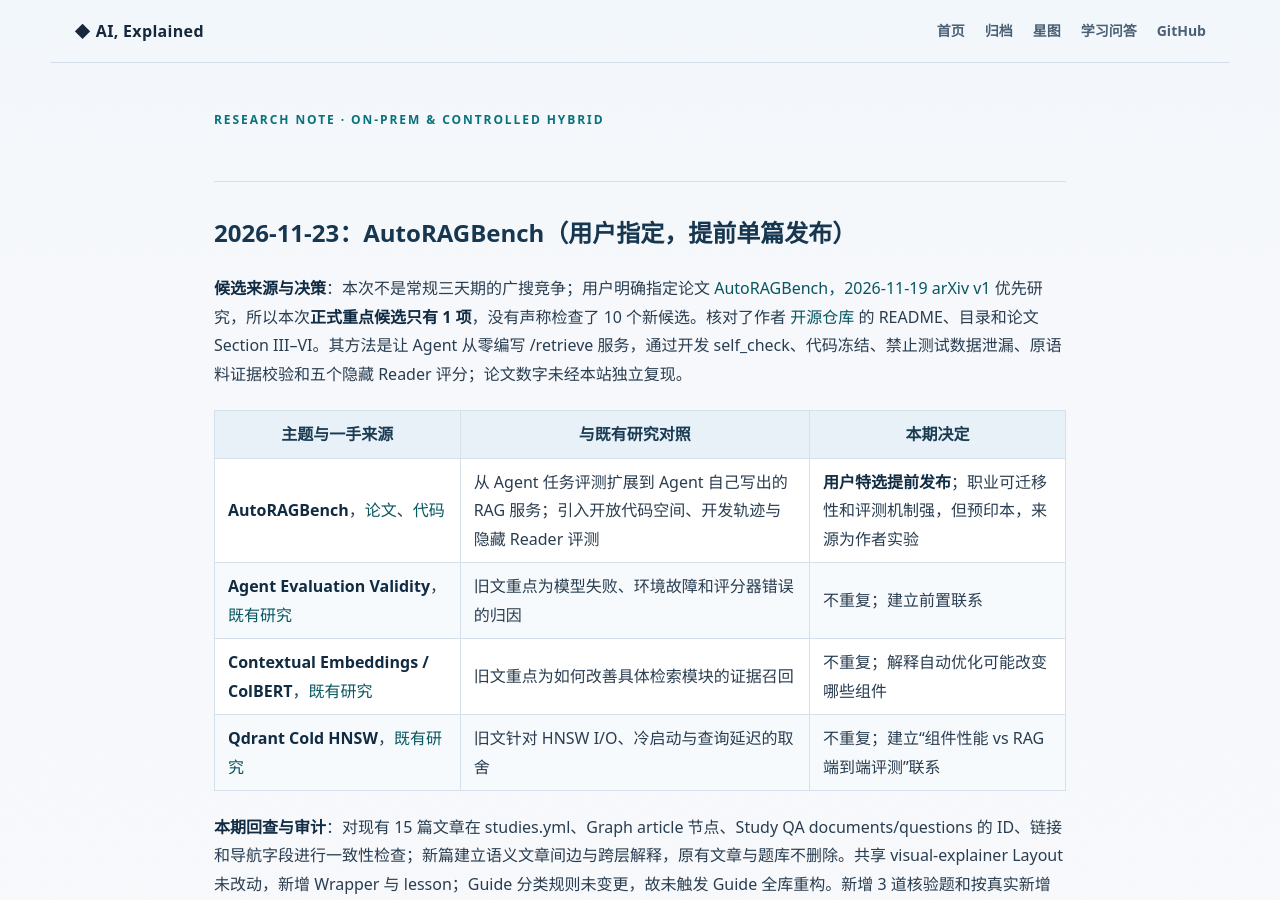
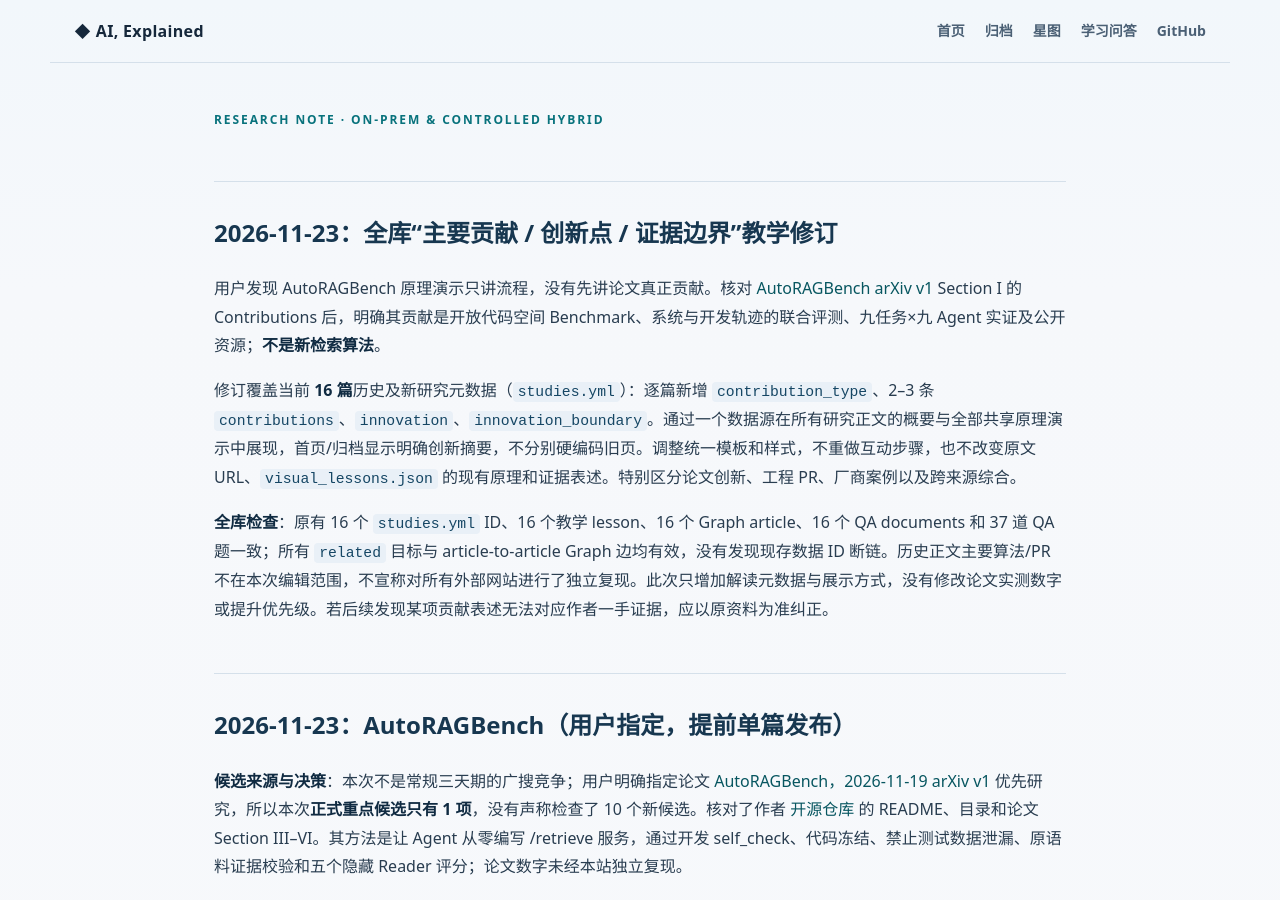
Before and after one commit to ljrirene/ai-engineering-notes, a Jekyll site: the page built from docs/selection-history.md, in a window 1280 px wide and 900 px high. Built offline with Jekyll 4.4.1, drawn with Linux system fonts in a browser that asks for light colours.

Commit message:
Surface actual innovations across studies; document full-library teaching audit

```diff
--- a/docs/selection-history.md
+++ b/docs/selection-history.md
@@ -3,6 +3,16 @@ layout: default
 title: 选题筛选与历史记录
 permalink: /selection-history/
 ---
+
+## 2026-11-23：全库“主要贡献 / 创新点 / 证据边界”教学修订
+
+用户发现 AutoRAGBench 原理演示只讲流程，没有先讲论文真正贡献。核对 [AutoRAGBench arXiv v1](https://arxiv.org/pdf/2611.25582) Section I 的 Contributions 后，明确其贡献是开放代码空间 Benchmark、系统与开发轨迹的联合评测、九任务×九 Agent 实证及公开资源；**不是新检索算法**。
+
+修订覆盖当前 **16 篇**历史及新研究元数据（`studies.yml`）：逐篇新增 `contribution_type`、2–3 条 `contributions`、`innovation`、`innovation_boundary`。通过一个数据源在所有研究正文的概要与全部共享原理演示中展现，首页/归档显示明确创新摘要，不分别硬编码旧页。调整统一模板和样式，不重做互动步骤，也不改变原文 URL、`visual_lessons.json` 的现有原理和证据表述。特别区分论文创新、工程 PR、厂商案例以及跨来源综合。
+
+**全库检查**：原有 16 个 `studies.yml` ID、16 个教学 lesson、16 个 Graph article、16 个 QA documents 和 37 道 QA 题一致；所有 `related` 目标与 article-to-article Graph 边均有效，没有发现现存数据 ID 断链。历史正文主要算法/PR 不在本次编辑范围，不宣称对所有外部网站进行了独立复现。此次只增加解读元数据与展示方式，没有修改论文实测数字或提升优先级。若后续发现某项贡献表述无法对应作者一手证据，应以原资料为准纠正。
+
+
 
 ## 2026-11-23：AutoRAGBench（用户指定，提前单篇发布）
 
```
